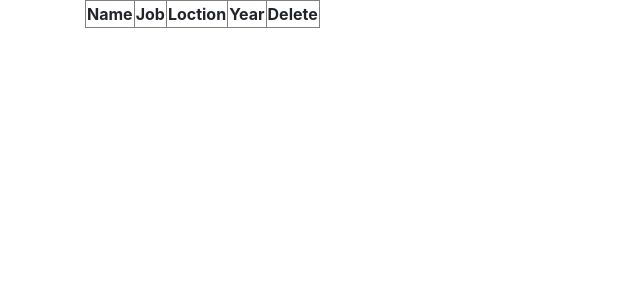
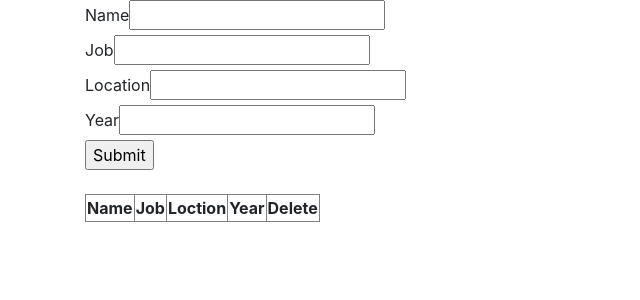
Before and after one commit to aniketbumbc/React-App, a React (Create React App) app: page / in a window 1280 px wide. Shown: the top 300 px of the page, without its empty margins (0-640 px from the left). Built offline with nearby package versions, Linux system fonts and the light colour scheme.

Commit message:
form add with state and submit

```diff
--- a/src/App.js
+++ b/src/App.js
@@ -1,5 +1,6 @@
 import React, { Component } from 'react';
 import Table from './Table';
+import Form from './Form';
 
 class App extends Component {
       state = {
@@ -9,7 +10,9 @@ class App extends Component {
       render() {
             const { characters } = this.state
             return (
+
                   <div className="container">
+                        <Form handleSubmit={this.handleSubmit} /><br/>
                         <Table chardata={characters}  removeCharacter ={this.removeCharacter}/>
                   </div>
             )
@@ -27,6 +30,10 @@ class App extends Component {
             })
       }
 
+      handleSubmit = character =>{
+            this.setState({characters:[...this.state.characters,character]})
+      }
+
 }
 
 export default App
--- a/src/Form.js
+++ b/src/Form.js
@@ -6,7 +6,7 @@ class Form extends Component {
             this.initialState = {
                   name: '',
                   job: '',
-                  location: '',
+                  city: '',
                   year: ''
             }
 
@@ -22,8 +22,13 @@ class Form extends Component {
             })
       }
 
+      submitForm = ()=>{
+            this.props.handleSubmit(this.state)
+            this.setState(this.initialState)
+      }
+
       render() {
-            const { name, job, location, year } = this.state;
+            const { name,job,city,year } = this.state;
 
             return (
                   <form>
@@ -32,25 +37,26 @@ class Form extends Component {
                               type="text"
                               name="name"
                               value={name}
-                              onChange={this.handleChange} />
+                              onChange={this.handleChange} /> <br/>
                         <label>Job</label>
                         <input
                               type="text"
                               name="job"
                               value={job}
-                              onChange={this.handleChange} />
+                              onChange={this.handleChange} /><br/>
                         <label>Location</label>
                         <input
                               type="text"
-                              name="location"
-                              value={location}
-                              onChange={this.handleChange} />
+                              name="city"
+                              value={city}
+                              onChange={this.handleChange} /><br/>
                         <label>Year</label>
                         <input
                               type="text"
                               name="year"
                               value={year}
-                              onChange={this.handleChange} />
+                              onChange={this.handleChange} /> <br/>
+                              <input type="button" value="Submit" onClick={this.submitForm} />
                   </form>
             );
       }
```
